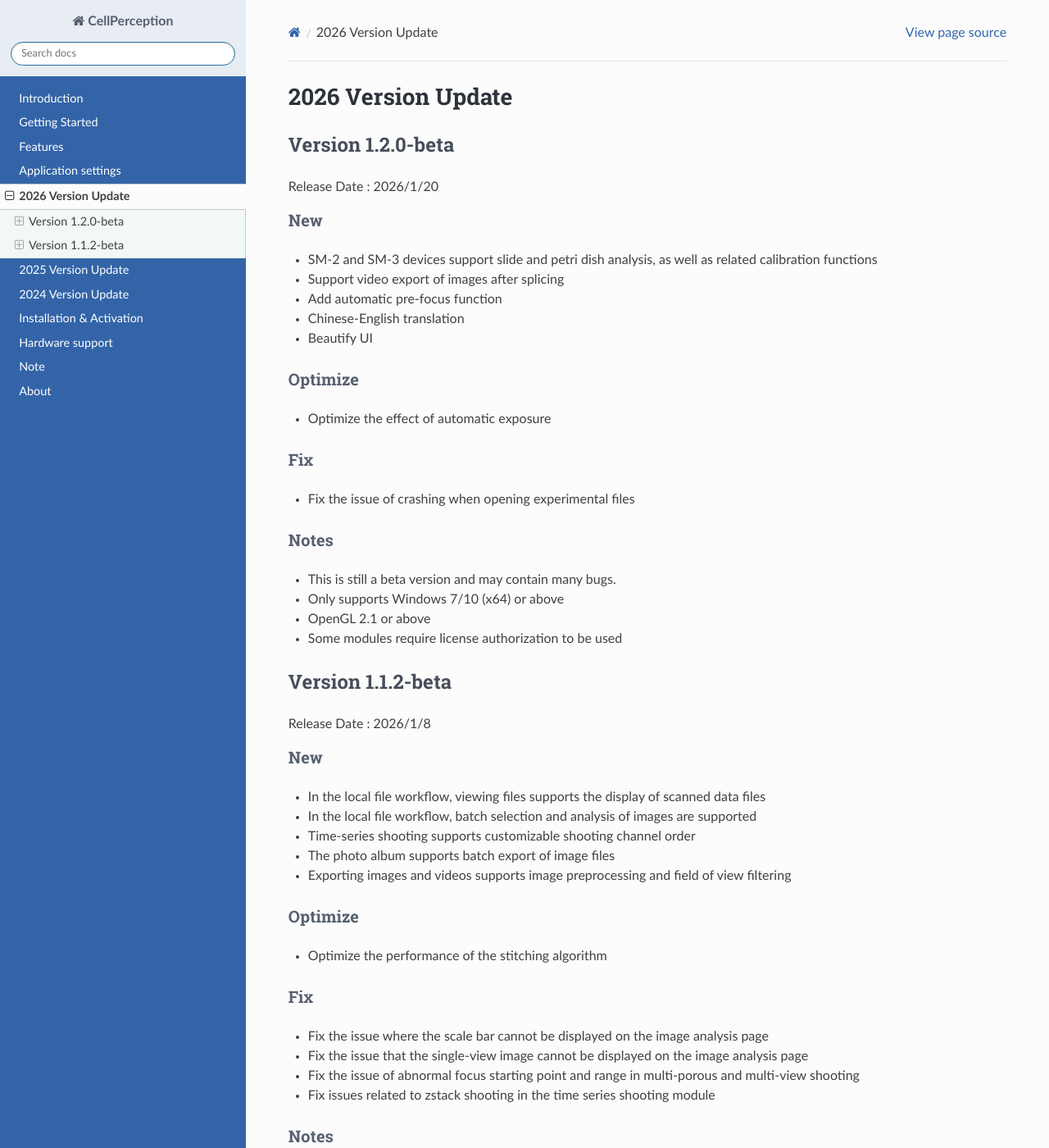
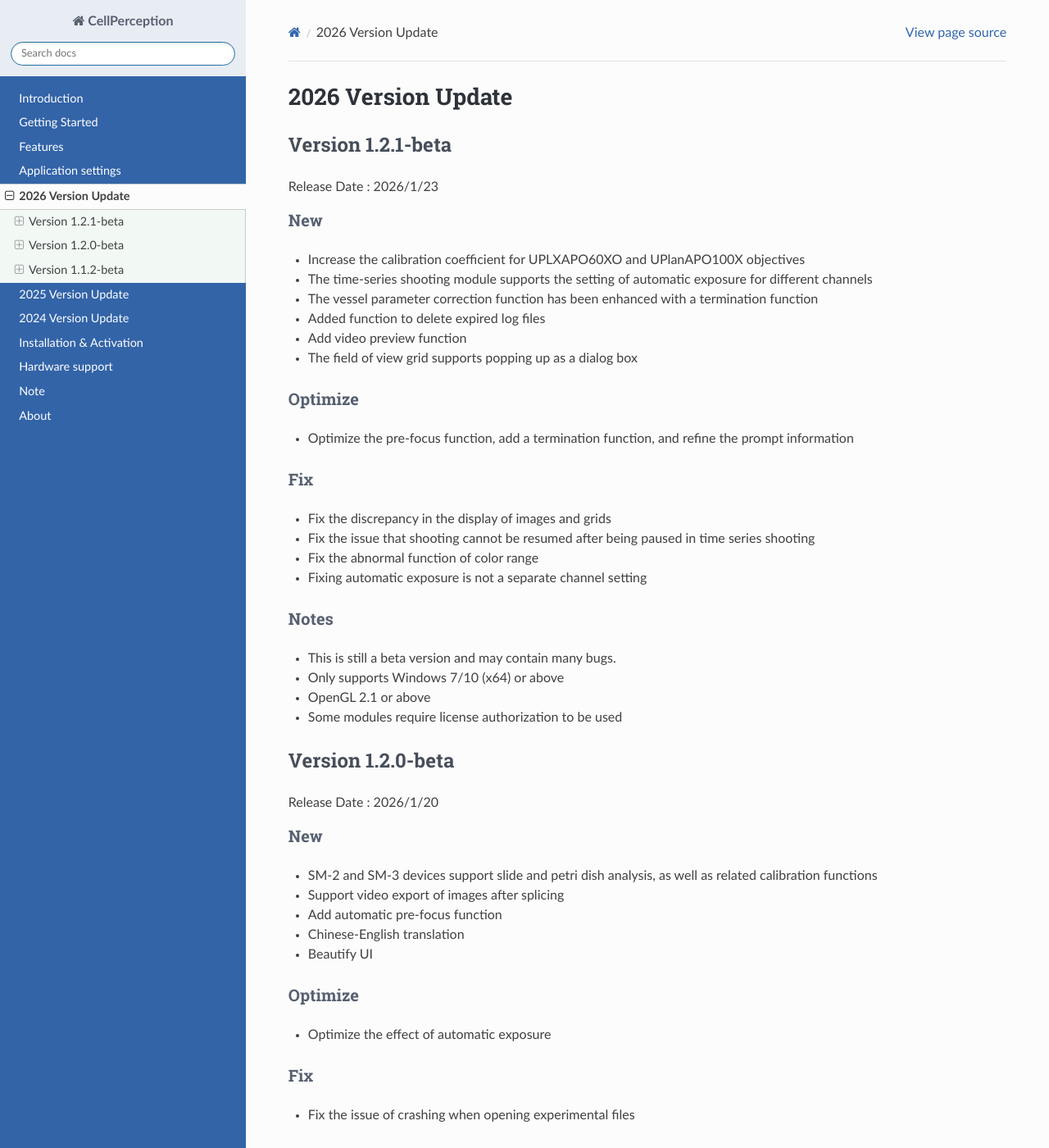
Before and after one commit to yangtong93/living-cell-docs, a Sphinx documentation site: the page built from source/user_guide/upgrade2026.md, in a window 1280 px wide and 1400 px high. Shown: the whole window at 82% size. Built offline with Sphinx 7.4.7 and the Read the Docs theme 3.1.0, drawn with Linux system fonts in a browser that asks for light colours; pages that are not in the unit, such as notebooks, are missing from menus.

Commit message:
feature: 1.2.1-beta

```diff
--- a/source/user_guide/upgrade2026.md
+++ b/source/user_guide/upgrade2026.md
@@ -1,4 +1,32 @@
 # 2026 Version Update
+
+## Version 1.2.1-beta
+
+Release Date : 2026/1/23
+
+### New
+* Increase the calibration coefficient for UPLXAPO60XO and UPlanAPO100X objectives
+* The time-series shooting module supports the setting of automatic exposure for different channels
+* The vessel parameter correction function has been enhanced with a termination function
+* Added function to delete expired log files
+* Add video preview function
+* The field of view grid supports popping up as a dialog box
+
+### Optimize
+* Optimize the pre-focus function, add a termination function, and refine the prompt information
+
+### Fix
+* Fix the discrepancy in the display of images and grids
+* Fix the issue that shooting cannot be resumed after being paused in time series shooting
+* Fix the abnormal function of color range
+* Fixing automatic exposure is not a separate channel setting
+
+
+### Notes
+* This is still a beta version and may contain many bugs.
+* Only supports Windows 7/10 (x64) or above
+* OpenGL 2.1 or above
+* Some modules require license authorization to be used
 
 ## Version 1.2.0-beta
 
```
Also changed, not shown: 1 other file.
